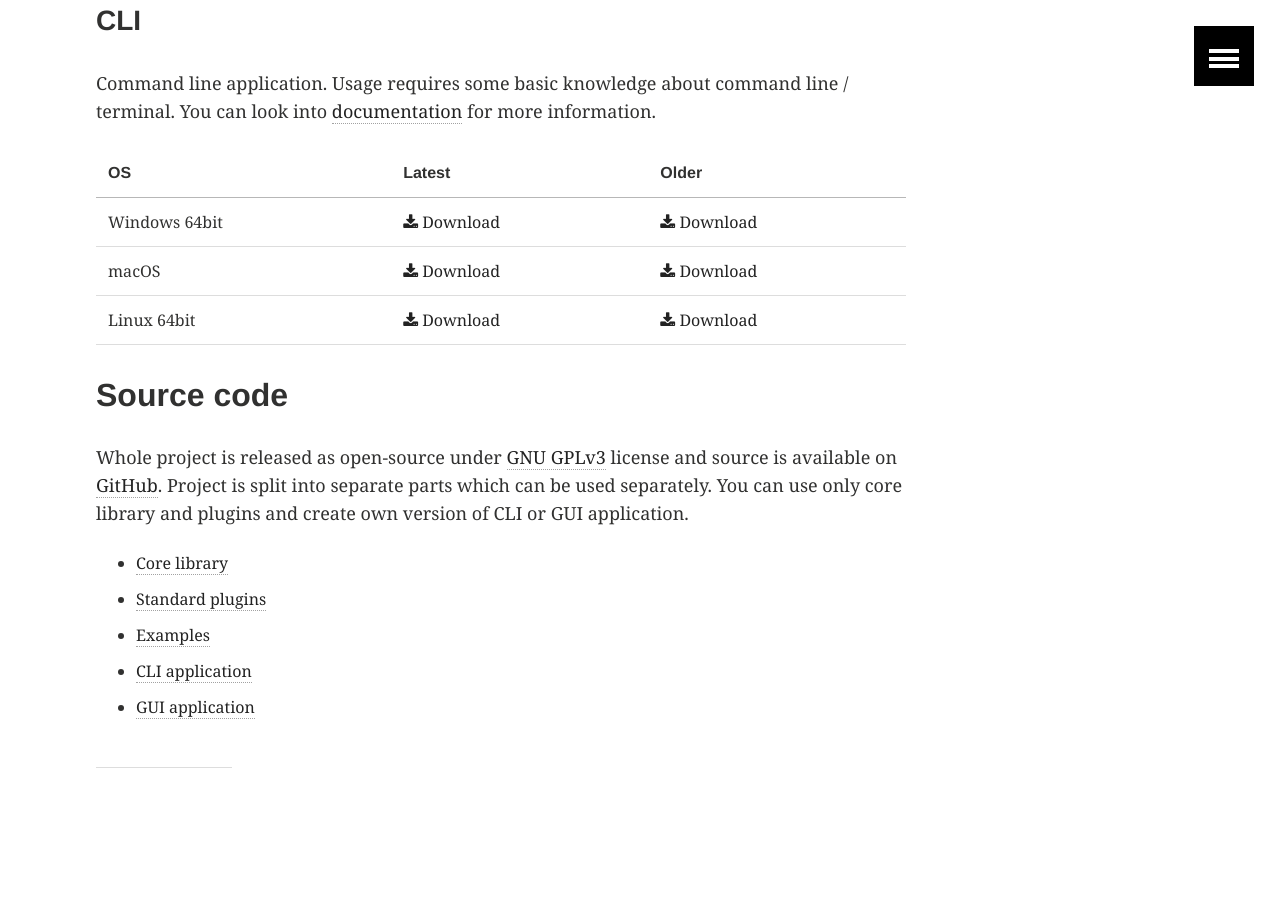
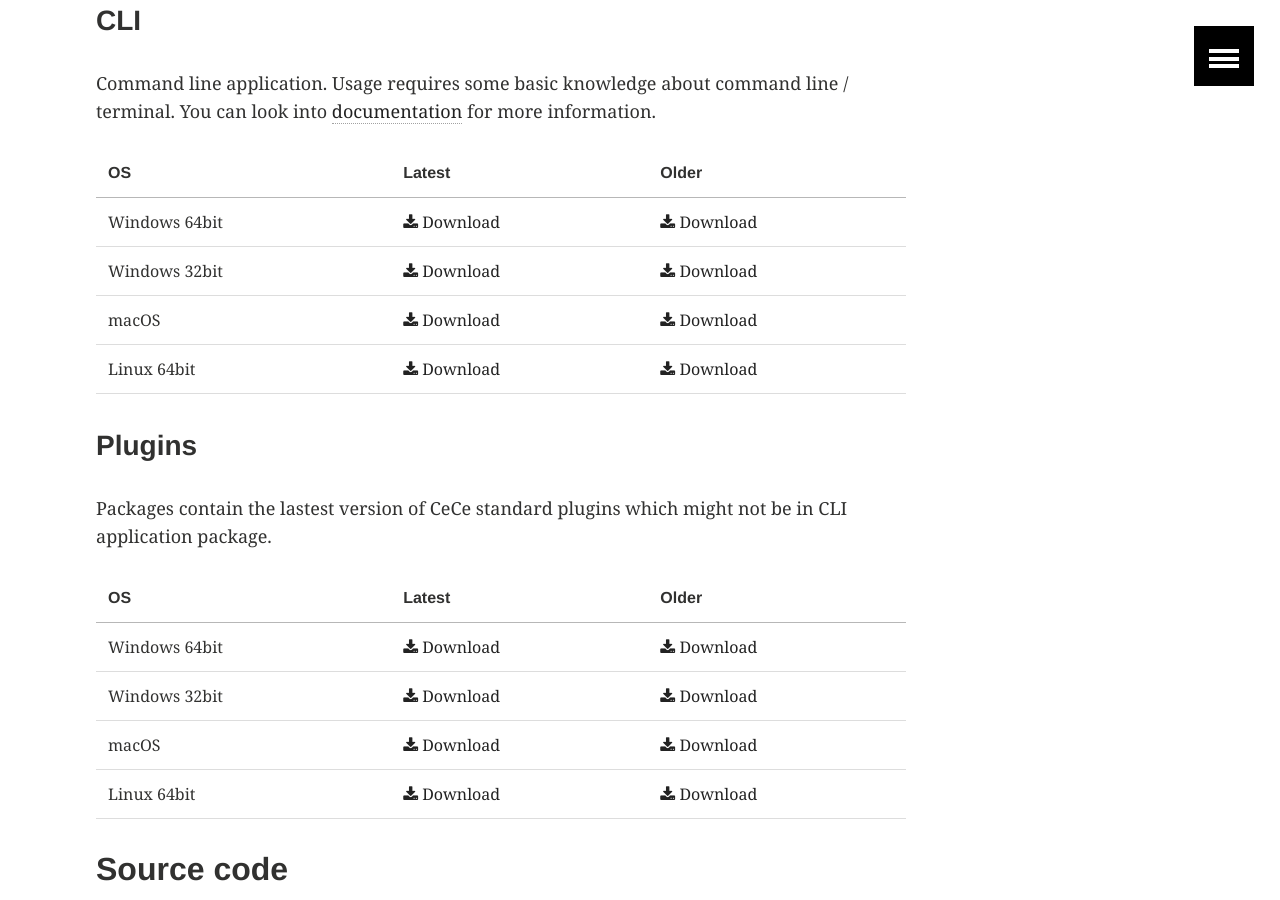
Before and after one commit to GeorgievLab/CeCe, a Jekyll site: the page built from download.md, in a window 1280 px wide and 900 px high, scrolled down 1329 px. Built offline with Jekyll 4.4.1, drawn with Linux system fonts in a browser that asks for light colours.

Commit message:
Added plugins CI builds to the download page.

```diff
--- a/_data/build_cli_ci.yml
+++ b/_data/build_cli_ci.yml
@@ -2,6 +2,10 @@
 - os: Windows 64bit
   link: https://bintray.com/georgievlab/CeCe-cli-ci/win64/_latestVersion#files
   all: https://bintray.com/georgievlab/CeCe-cli-ci/win64#files
+
+- os: Windows 32bit
+  link: https://bintray.com/georgievlab/CeCe-cli-ci/win32/_latestVersion#files
+  all: https://bintray.com/georgievlab/CeCe-cli-ci/win32#files
 
 - os: macOS
   link: https://bintray.com/georgievlab/CeCe-cli-ci/macOS/_latestVersion#files
--- a/download.md
+++ b/download.md
@@ -35,6 +35,14 @@ Command line application. Usage requires some basic knowledge about command line
 | -- | -------- |{% for link in site.data.build_cli_ci %}
 | {{ link.os }} | [<i class="fa fa-download" aria-hidden="true"></i> Download]({{ link.link }}) | [<i class="fa fa-download" aria-hidden="true"></i> Download]({{ link.all }}) | {% endfor %}
 
+### Plugins
+
+Packages contain the lastest version of CeCe standard plugins which might not be in CLI application package.
+
+| OS | Latest | Older |
+| -- | -------- |{% for link in site.data.build_plugins_ci %}
+| {{ link.os }} | [<i class="fa fa-download" aria-hidden="true"></i> Download]({{ link.link }}) | [<i class="fa fa-download" aria-hidden="true"></i> Download]({{ link.all }}) | {% endfor %}
+
 ## Source code
 
 Whole project is released as open-source under [GNU GPLv3](https://www.gnu.org/licenses/gpl-3.0.en.html) license and source is available on [GitHub](https://github.com). Project is split into separate parts which can be used separately. You can use only core library and plugins and create own version of CLI or GUI application.
```
Also changed, not shown: _data/build_plugins_ci.yaml (added, +16 -0 lines).
